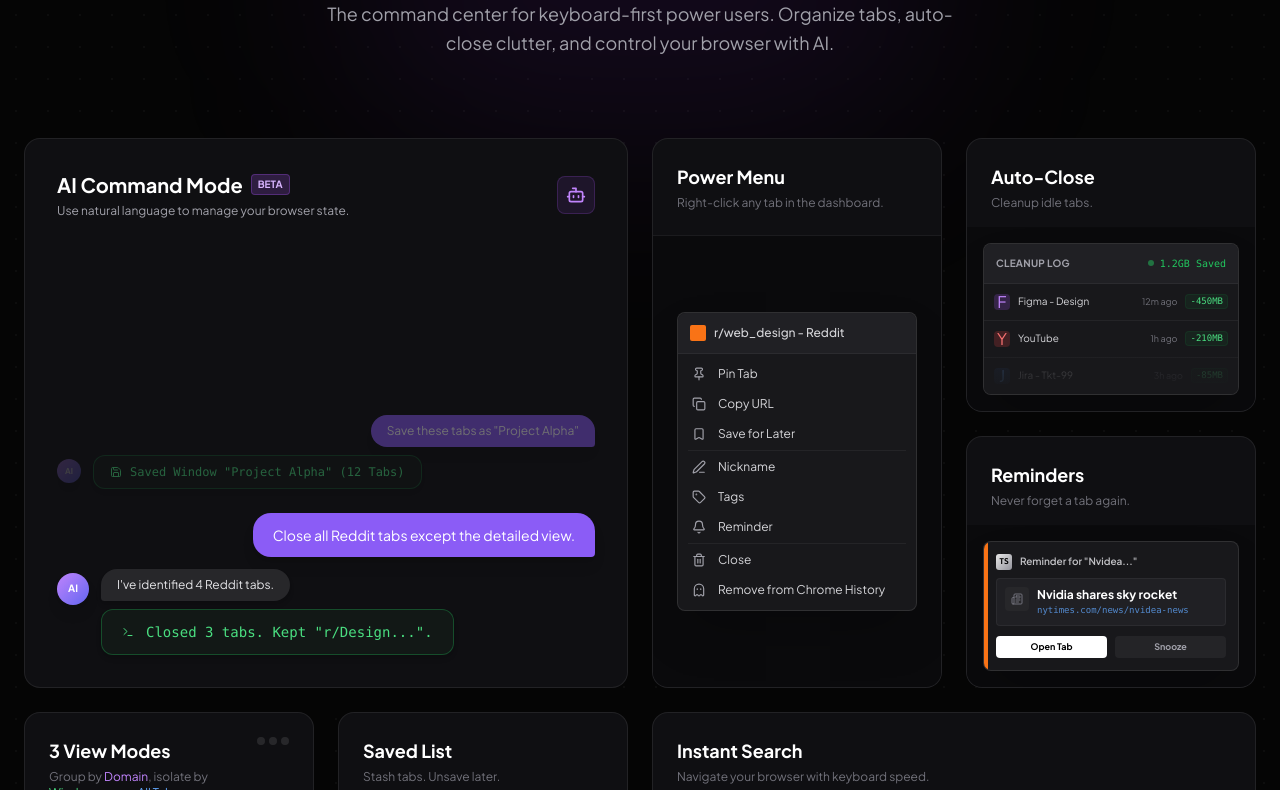
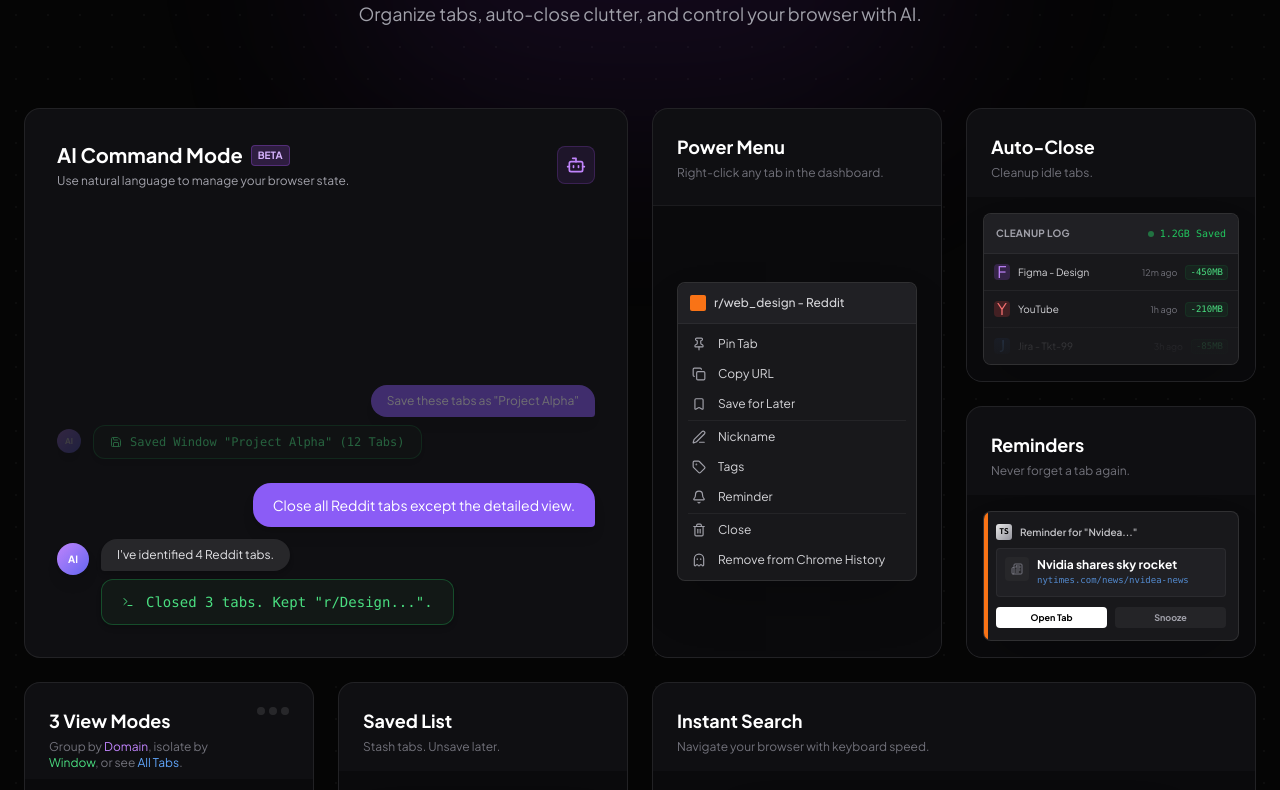
Before and after one commit to constanthing/constanthing.github.io, a plain HTML site: page index.html in a window 1280 px wide. Shown: the part 225-1015 px from the top of the page. Drawn offline with nearby package versions, Linux system fonts and the light colour scheme.

Commit message:
Revise description in index.html
Updated the description text for clarity.

```diff
--- a/index.html
+++ b/index.html
@@ -125,7 +125,7 @@
                     Stop the <span class="text-transparent bg-clip-text bg-gradient-to-r from-purple-400 to-indigo-400">Tab Chaos.</span>
                 </h1>
                 <p class="text-lg text-zinc-400 max-w-2xl mx-auto leading-relaxed mb-8 relative z-10">
-                    The command center for keyboard-first power users. Organize tabs, auto-close clutter, and control your browser with AI.
+                    Organize tabs, auto-close clutter, and control your browser with AI.
                 </p>
             </div>
 
```
